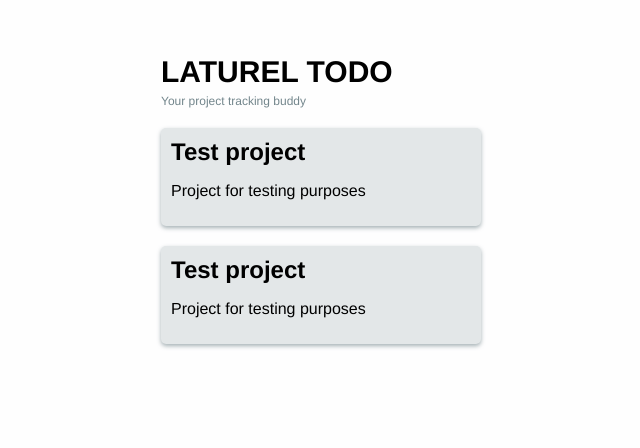
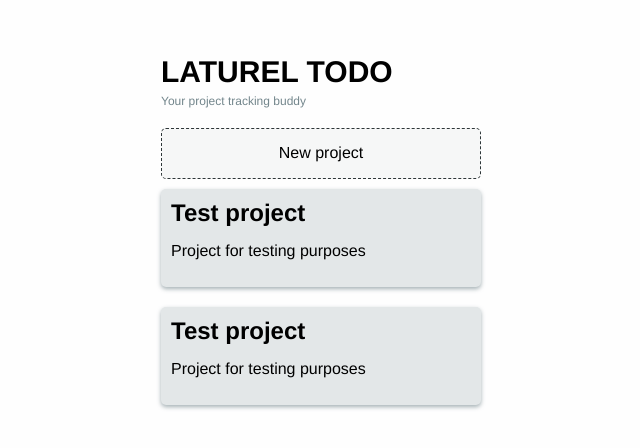
Before and after one commit to Zigelzi/laturel-todo-spa, a Vue app: page / in a window 1280 px wide. Shown: the top 448 px of the page, without its empty margins (319-959 px from the left). Built offline with nearby package versions, Linux system fonts and the light colour scheme; no server answers.

Commit message:
Add new project button and buttons styling

```diff
--- a/src/assets/css/style.css
+++ b/src/assets/css/style.css
@@ -360,13 +360,16 @@ html {
 }
 
 .project-list {
-  margin-top: 20px;
+  margin-top: 10px;
+}
+
+.rounded-border-5 {
+  border-radius: 5px;
 }
 
 .project-card {
   width: 300px;
   background-color: #E3E7E8;
-  border-radius: 5px;
   box-shadow: 0px 2px 4px rgba(143, 158, 163, 0.8);
   padding: 10px;
   margin-bottom: 20px;
@@ -381,4 +384,27 @@ html {
   font-size: 24px;
 }
 
+.new-project {
+  border: 1px #2E3638 dashed;
+  padding: 15px;
+  margin-top: 20px;
+  display: flex;
+  justify-content: center;
+  background: rgba(227, 231, 232, 0.3);
+}
+
+.btn {
+  border: none;
+  padding: 10px;
+  background: none;
+}
+.btn:active {
+  transform: translateY(2px);
+  box-shadow: 0 2px 3px rgba(227, 231, 232, 0.8);
+}
+
+.btn-primary {
+  background-color: #0EBE50;
+}
+
 /*# sourceMappingURL=style.css.map */
--- /dev/null
+++ b/src/assets/scss/components/_buttons.scss
@@ -0,0 +1,14 @@
+.btn {
+    border: none;
+    padding: 10px;
+    background: none;
+
+    &:active {
+        transform: translateY(2px);
+        box-shadow: 0 2px 3px rgba($gray-100, 0.8);
+    }
+}
+
+.btn-primary {
+    background-color: $accent-green-600;
+}
--- a/src/assets/scss/components/_project.scss
+++ b/src/assets/scss/components/_project.scss
@@ -1,11 +1,14 @@
 .project-list {
-    margin-top: 20px;
+    margin-top: 10px;
+}
+
+.rounded-border-5 {
+    border-radius: 5px;
 }
 
 .project-card {
     width: 300px;
     background-color: $gray-100;
-    border-radius: 5px;
     box-shadow: 0px 2px 4px rgba($gray-400, 0.8);
     padding: 10px;
     margin-bottom: 20px;
@@ -20,3 +23,12 @@
     margin: 0;
     font-size: $text-24;
 }
+
+.new-project {
+    border: 1px $gray-800 dashed;
+    padding: 15px;
+    margin-top: 20px;
+    display: flex;
+    justify-content: center;
+    background: rgba($gray-100, 0.3);
+}
--- a/src/assets/scss/style.scss
+++ b/src/assets/scss/style.scss
@@ -11,4 +11,5 @@
 
 @import 'general';
 
-@import 'components/project';
+@import 'components/project',
+        'components/buttons';
--- a/src/components/ProjectCard.vue
+++ b/src/components/ProjectCard.vue
@@ -1,5 +1,5 @@
 <template>
-  <div class="project-card">
+  <div class="project-card rounded-border-5">
     <h1 class="project-card-title">{{ project.name }}</h1>
     <p>{{ project.description }}</p>
   </div>
--- a/src/views/Index.vue
+++ b/src/views/Index.vue
@@ -1,5 +1,8 @@
 <template>
   <div>
+    <div class="new-project rounded-border-5">
+      New project
+    </div>
     <div class="project-list">
       <ProjectCard
         v-for="project in projects"
@@ -29,8 +32,29 @@ export default {
           name: "Test project",
           description: "Project for testing purposes"
         }
-      ]
+      ],
+      test: {}
     };
+  },
+  methods: {
+    sendData() {
+      const path = "/project";
+      axios
+        .post(path, {
+          name: "Test project",
+          description: "Project for testing purposes"
+        })
+        .then(res => {
+          this.test = res.data;
+        })
+        .catch(error => {
+          //eslint-disable-next-line
+        console.error(error);
+        });
+    }
+  },
+  created() {
+    this.sendData();
   }
 };
 </script>
```
Also changed, not shown: 1 other file (tests, documents, lock files or other folders).
